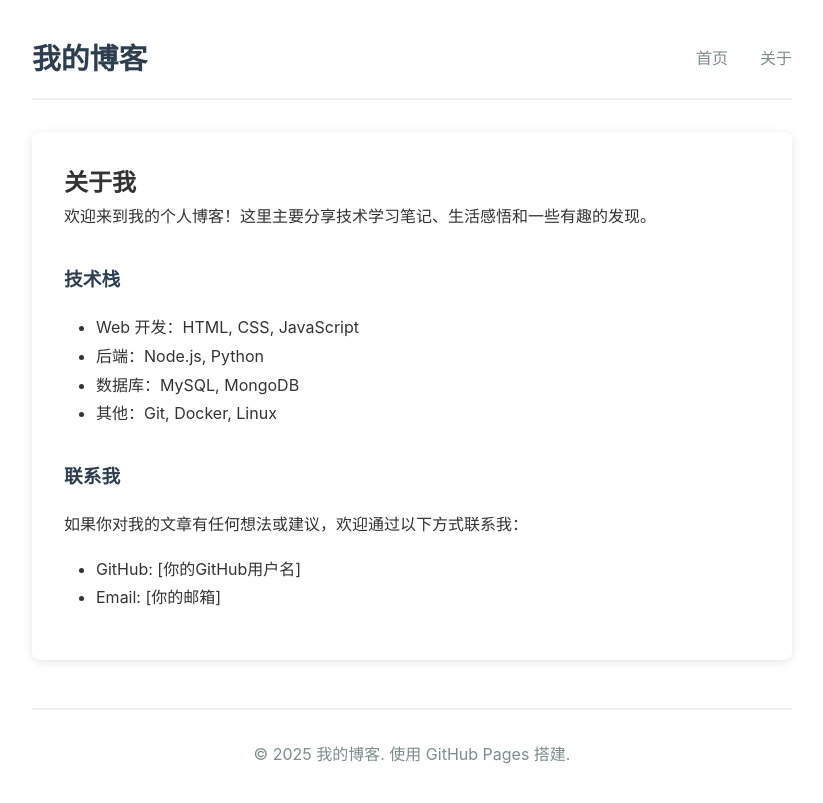
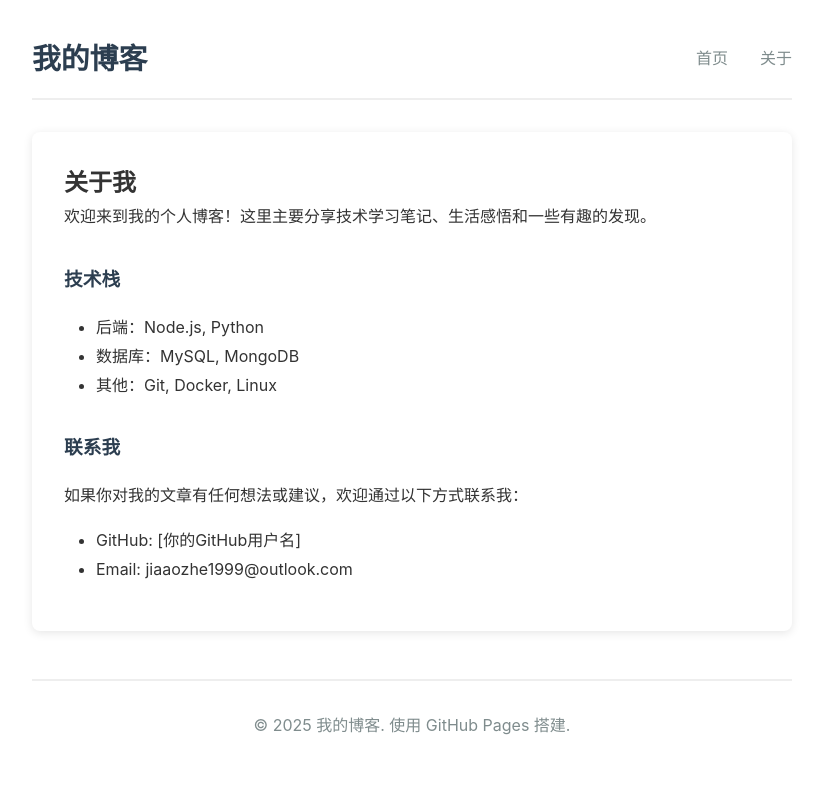
Before and after one commit to jiaaozhe/jiaaozhe.github.io, a Jekyll site: the page built from about.md, in a window 1280 px wide. Shown: the top 803 px of the page, without its empty margins (228-1051 px from the left). Built offline with Jekyll 4.4.1, drawn with Linux system fonts in a browser that asks for light colours.

Commit message:
initial commit

```diff
--- a/about.md
+++ b/about.md
@@ -11,7 +11,6 @@ title: 关于
 
         <h3>技术栈</h3>
         <ul>
-            <li>Web 开发：HTML, CSS, JavaScript</li>
             <li>后端：Node.js, Python</li>
             <li>数据库：MySQL, MongoDB</li>
             <li>其他：Git, Docker, Linux</li>
@@ -21,7 +20,7 @@ title: 关于
         <p>如果你对我的文章有任何想法或建议，欢迎通过以下方式联系我：</p>
         <ul>
             <li>GitHub: [你的GitHub用户名]</li>
-            <li>Email: [你的邮箱]</li>
+            <li>Email: jiaaozhe1999@outlook.com</li>
         </ul>
     </div>
 </article>
```
Also changed, not shown: _posts/2025-01-01-first-post.md (renamed from _posts/2024-01-01-first-post.md, +1 -1 lines), _posts/2025-01-02-github-pages-guide.md (renamed from _posts/2024-01-02-github-pages-guide.md, +1 -1 lines).
